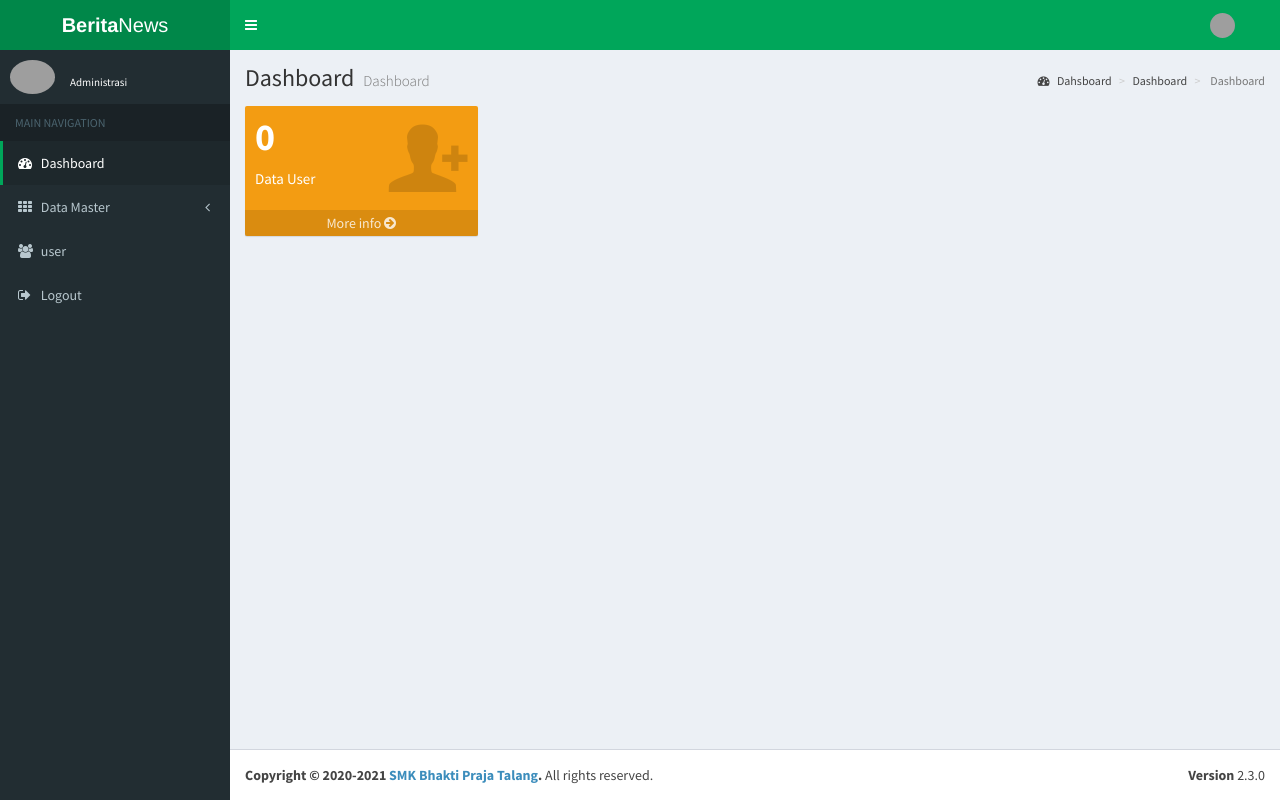
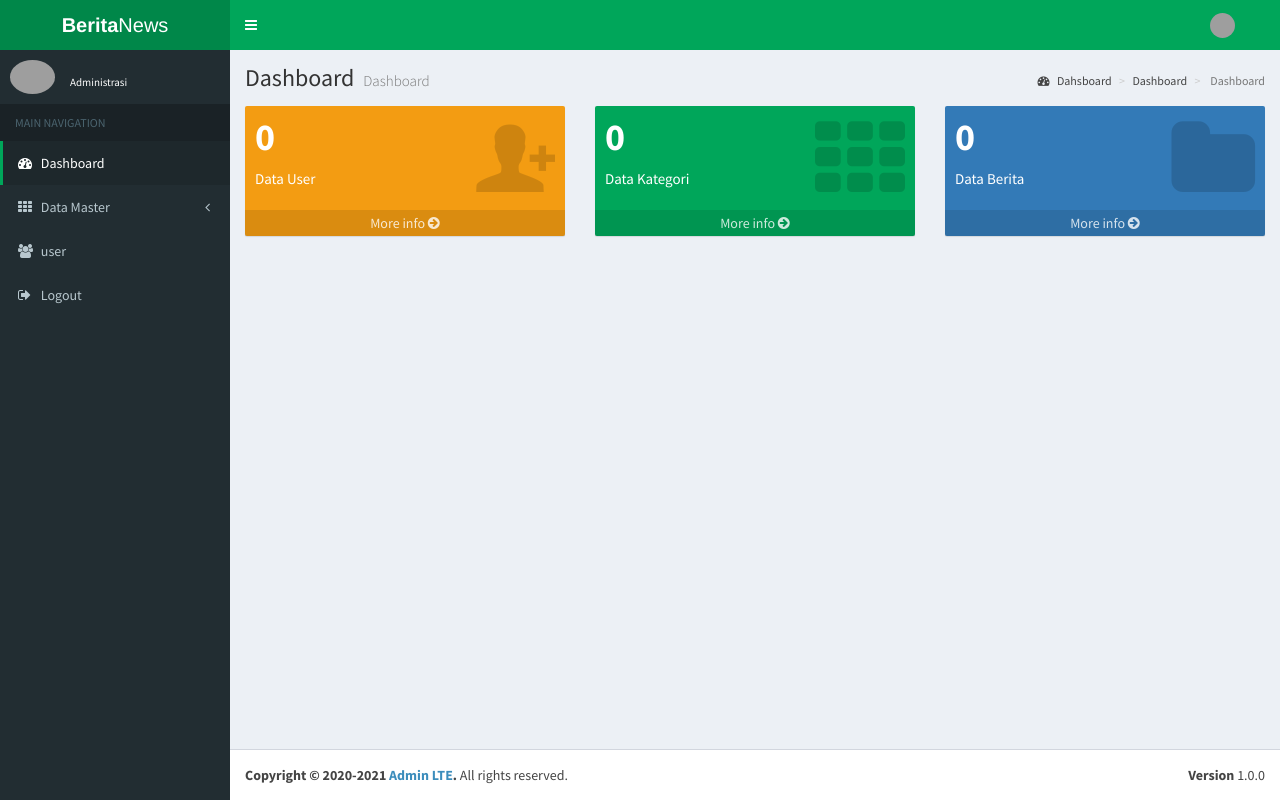
Before and after one commit to rizalarfani/beritaNews, a CodeIgniter app: page /uas_beritaNews/dashboard in a window 1280 px wide. Run offline with CodeIgniter, Linux system fonts and the light colour scheme; the visitor is signed in with stand-in values (Sample User, id 1); data that the repository does not hold is empty; some libraries are stand-ins or nearby versions; grey boxes are pictures that could not be loaded.

Commit message:
Dashboard done

```diff
--- a/application/controllers/Auth.php
+++ b/application/controllers/Auth.php
@@ -87,7 +87,6 @@ class Auth extends CI_Controller
             redirect('profil');
         }
     }
-
     private function _DaftarSession($data)
     {
         array_merge('login', ['log_status' => true]);
--- a/application/controllers/Dashboard.php
+++ b/application/controllers/Dashboard.php
@@ -14,12 +14,16 @@ class Dashboard extends CI_Controller
     public function index()
     {
         $count_user = $this->dashboard->count('', 'tbl_user');
+        $count_kategori = $this->dashboard->count('', 'tbl_kategori');
+        $count_berita = $this->dashboard->count('', 'tbl_berita');
         $params = [
             'title' => 'Dahsboard',
             'page' => 'admin/v_dashboard',
             'judul' => 'Dashboard',
             'sub_judul' => 'Dashboard',
-            'count_user' => $count_user
+            'count_user' => $count_user,
+            'count_kategori' => $count_kategori,
+            'count_berita' => $count_berita,
         ];
         template($params);
     }
--- a/application/views/admin/berita/v_berita.php
+++ b/application/views/admin/berita/v_berita.php
@@ -70,6 +70,5 @@
                 }
             })
         });
-
     });
 </script>
--- a/application/views/admin/template/footer.php
+++ b/application/views/admin/template/footer.php
@@ -1,11 +1,10 @@
 <footer class="main-footer">
     <div class="pull-right hidden-xs">
-        <b>Version</b> 2.3.0
+        <b>Version</b> 1.0.0
     </div>
-    <strong>Copyright &copy; 2020-2021 <a href="http://almsaeedstudio.com">SMK Bhakti Praja Talang</a>.</strong> All rights reserved.
+    <strong>Copyright &copy; 2020-2021 <a href="https://adminlte.io/">Admin LTE</a>.</strong> All rights reserved.
 </footer>
-</div><!-- ./wrapper -->
-
+</div>
 <script src="<?php echo base_url('assets') ?>/bootstrap-3/js/bootstrap.min.js"></script>
 <script src="<?php echo base_url('assets') ?>/plugins/slimScroll/jquery.slimscroll.min.js"></script>
 <script src="<?php echo base_url('assets') ?>/plugins/datatables/jquery.dataTables.min.js"></script>
--- a/application/views/admin/v_dashboard.php
+++ b/application/views/admin/v_dashboard.php
@@ -1,6 +1,6 @@
 <section class="content">
     <div class="row">
-        <div class="col-lg-3 col-xs-6">
+        <div class="col-lg-4 col-xs-6">
             <!-- small box -->
             <div class="small-box bg-yellow">
                 <div class="inner">
@@ -19,6 +19,44 @@
                 </a>
             </div>
         </div>
+        <div class="col-lg-4 col-xs-6">
+            <!-- small box -->
+            <div class="small-box bg-green">
+                <div class="inner">
+                    <?php if (empty($count_kategori)) : ?>
+                        <h3>0</h3>
+                    <?php else : ?>
+                        <h3><?php echo $count_kategori ?></h3>
+                    <?php endif; ?>
+                    <p>Data Kategori</p>
+                </div>
+                <div class="icon">
+                    <i class="fa fa-th"></i>
+                </div>
+                <a href="<?php echo base_url('kategori') ?>" class="small-box-footer">
+                    More info <i class="fa fa-arrow-circle-right"></i>
+                </a>
+            </div>
+        </div>
+        <div class="col-lg-4 col-xs-6">
+            <!-- small box -->
+            <div class="small-box bg-primary">
+                <div class="inner">
+                    <?php if (empty($count_berita)) : ?>
+                        <h3>0</h3>
+                    <?php else : ?>
+                        <h3><?php echo $count_berita ?></h3>
+                    <?php endif; ?>
+                    <p>Data Berita</p>
+                </div>
+                <div class="icon">
+                    <i class="fa fa-folder"></i>
+                </div>
+                <a href="<?php echo base_url('berita') ?>" class="small-box-footer">
+                    More info <i class="fa fa-arrow-circle-right"></i>
+                </a>
+            </div>
+        </div>
     </div>
 </section>
 <script>
```
